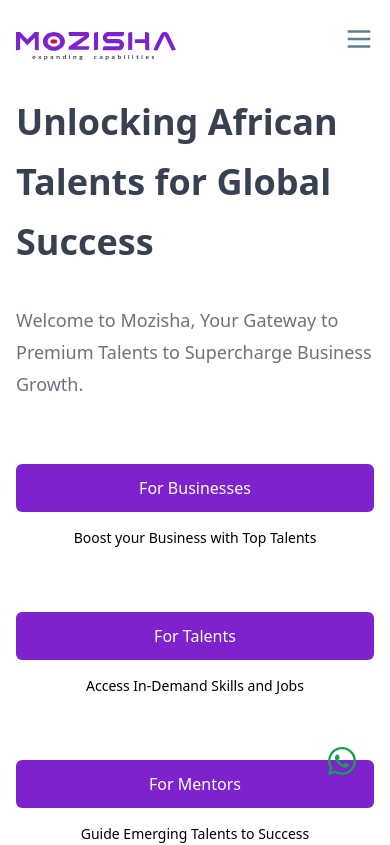
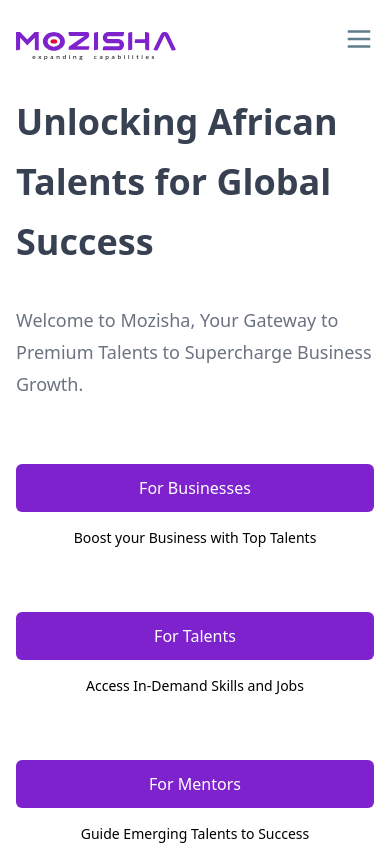
Before and after one commit to fearless-ajs/new-mozisah, a React (Vite) app: page / in a window 390 px wide. Shown: the top 845 px of the page. Built offline with nearby package versions, Linux system fonts and the light colour scheme.

Commit message:
making new updates

```diff
--- a/src/components/Home.jsx
+++ b/src/components/Home.jsx
@@ -78,24 +78,7 @@
                 </p>
               </div>
             </div>
-            <div
-              className="fixed top-[80%] md:right-16 right-4 z-40"
-              onMouseEnter={handleMouseEnter}
-              onMouseLeave={handleMouseLeave}>
-              <a href="https://wa.me/+27824277902" target="_blank">
-                <div className="relative">
-                  <FaWhatsapp
-                    data-aos="zoom-in"
-                    className="hover:text-green-500 w-8 h-8 text-green-600 font-extrabold cursor-pointer"
-                  />
-                  {isHovered && (
-                    <div className="absolute text-[10px] text-black mb-4 rounded-md  bottom-full">
-                      Contact us now!
-                    </div>
-                  )}
-                </div>
-              </a>
-            </div>
+
           </div>
           <div
             data-aos-duration="2000"
--- a/src/components/NavBar.jsx
+++ b/src/components/NavBar.jsx
@@ -12,6 +12,10 @@
 
   const closeMenu = () => {
     setMenuOpen(false);
+    window.scrollTo(0, 0);
+  };
+  const handleGetStartedClick = () => {
+    window.scrollTo(0, 0); // Scroll to the top of the page
   };
   const [isNavbarFixed, setIsNavbarFixed] = useState(false);
   // Function to handle scroll events
@@ -35,6 +39,8 @@
   const navigateToHome = () => {
     // Use the `navigate` function to redirect to the homepage
     navigate("/");
+    window.scrollTo(0, 0);
+
   };
   return (
     <>
@@ -42,7 +48,7 @@
         <header className={`${navbarClass} bg-white z-30`}>
           <nav className="flex relative md:hidden py-8  mx-4 justify-between items-center ">
             <Link to="/">
-              <img className="w-40 " src={img} alt=""/>
+              <img className="w-40 " src={img} alt="" />
             </Link>
             <ul
               className={`h-screen text-purple-700   top-8 z-20 justify-center items-center absolute bg-white underline cursor-pointer w-full flex flex-col leading-[80px] font-semibold text-xl ${
@@ -53,7 +59,9 @@
               </li>
 
               <li onClick={closeMenu}>
-                <Link to="about" className="  cursor-pointer">About Us</Link>
+                <Link to="about" className="  cursor-pointer">
+                  About Us
+                </Link>
               </li>
 
               <li onClick={closeMenu} className="  cursor-pointer">
@@ -99,19 +107,19 @@
               </Link>
             </li>
 
-            <li className="px-4 py-4 ">
+            <li onClick={handleGetStartedClick} className="px-4 py-4 ">
               <Link to="about">About Us</Link>
-            </li><li className="px-4 py-4">
+            </li>
+            <li onClick={handleGetStartedClick} className="px-4 py-4">
               <Link to="business"> Businesses</Link>
             </li>
 
-            <li className="px-4 py-4">
+            <li onClick={handleGetStartedClick} className="px-4 py-4">
               <Link to="workinprogress"> Talents</Link>
             </li>
             <li className="px-4 py-4">
               <Link to="workinprogress">Blog</Link>
             </li>
-
           </ul>
         </div>
       </div>
```
Lines whose indentation alone changed are shown as unchanged.
